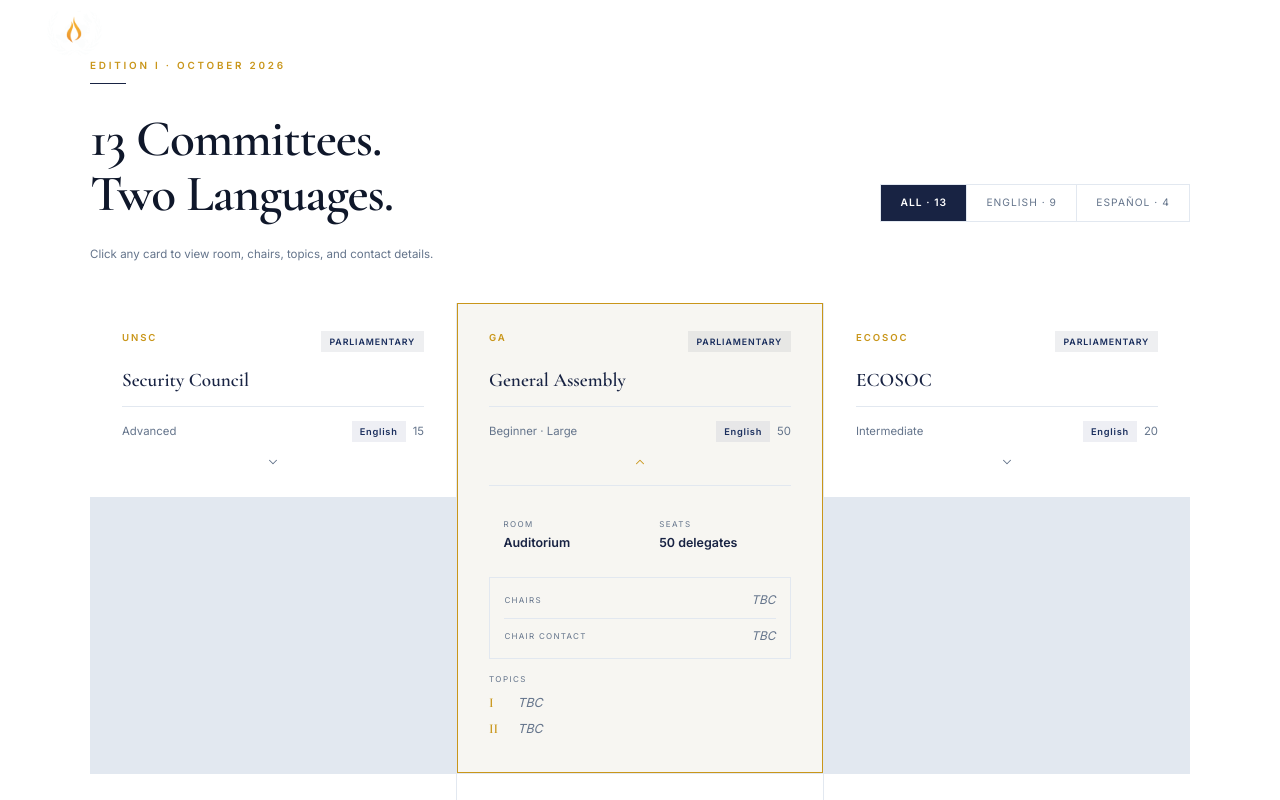
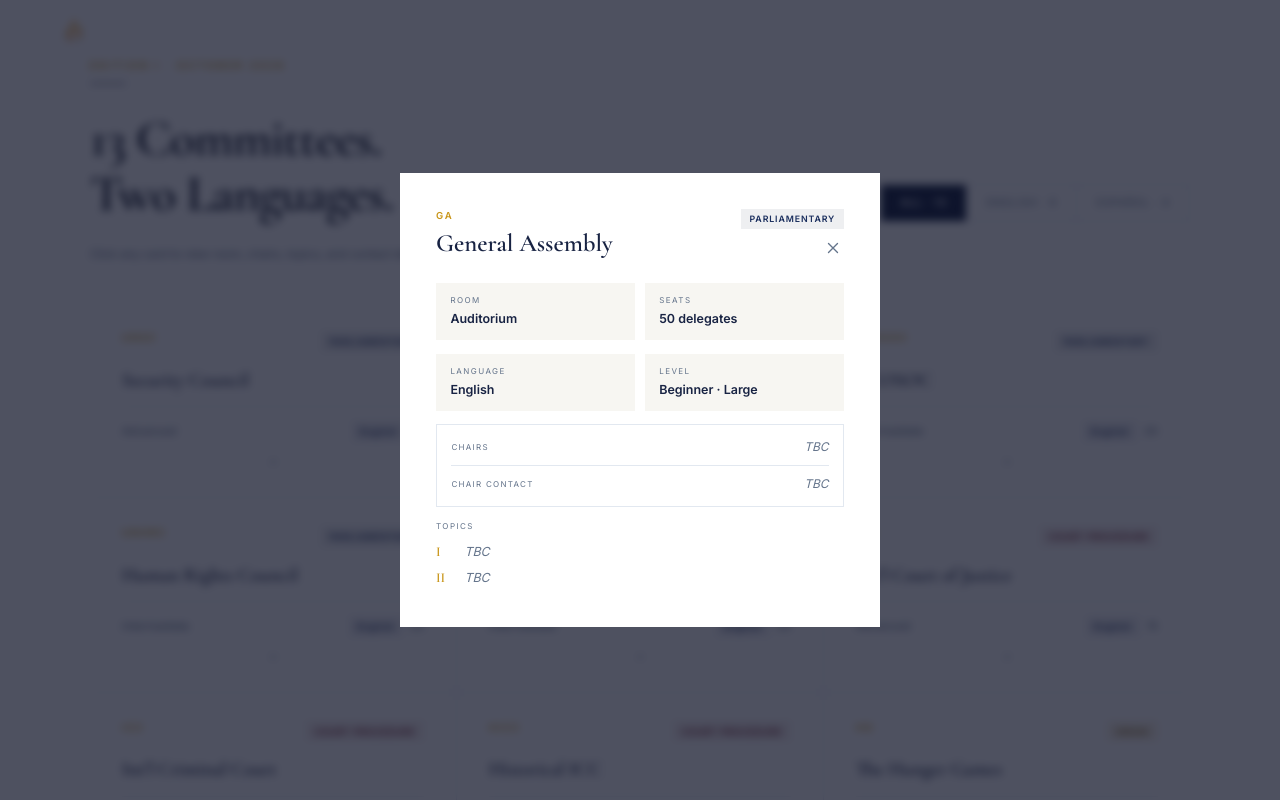
Before and after one commit to lincolnmun/website, a React (Vite) app: page / in a window 1280 px wide. Both pictures are taken after a click on the element 640 px from the left and 2340 px from the top of the page. Shown: the part 1940-2740 px from the top of the page. Built offline with nearby package versions, Linux system fonts and the light colour scheme.

Commit message:
update app.jsx

```diff
--- a/src/App.jsx
+++ b/src/App.jsx
@@ -70,12 +70,32 @@ function Rule({ light = false }) {
   )
 }
 
+/* ─── Countdown hook ────────────────────────────────────────────────────── */
+function useCountdown(isoTarget) {
+  const [time, setTime] = useState({ d: 0, h: 0, m: 0, s: 0 })
+  useEffect(() => {
+    const tick = () => {
+      const ms = Math.max(0, new Date(isoTarget) - Date.now())
+      setTime({
+        d: Math.floor(ms / 86400000),
+        h: Math.floor((ms % 86400000) / 3600000),
+        m: Math.floor((ms % 3600000) / 60000),
+        s: Math.floor((ms % 60000) / 1000),
+      })
+    }
+    tick()
+    const id = setInterval(tick, 1000)
+    return () => clearInterval(id)
+  }, [isoTarget])
+  return time
+}
+
 /* ─── Navbar ────────────────────────────────────────────────────────────── */
 const NAV = [
-  { label: 'About',        href: '#about' },
-  { label: 'Committees',   href: '#committees' },
-  { label: 'Schedule',     href: '#schedule' },
-  { label: 'Registration', href: '#registration' },
+  { label: 'About',      href: '#about' },
+  { label: 'Committees', href: '#committees' },
+  { label: 'Schedule',   href: '#schedule' },
+  { label: 'Letter',     href: '#letter' },
 ]
 
 function Navbar() {
@@ -143,7 +163,7 @@ function Navbar() {
               borderTop: '1px solid rgba(255,255,255,0.06)',
             }}
           >
-            {[...NAV, { label: 'Register', href: '#registration' }].map(({ label, href }) => (
+            {NAV.map(({ label, href }) => (
               <a key={label} href={href} onClick={() => setOpen(false)} style={{
                 display: 'block', fontFamily: F.body, fontSize: '0.72rem',
                 letterSpacing: '0.16em', textTransform: 'uppercase',
@@ -162,6 +182,8 @@ function Navbar() {
 
 /* ─── Hero ──────────────────────────────────────────────────────────────── */
 function Hero() {
+  const { d, h, m, s } = useCountdown('2026-10-02T16:00:00-03:00')
+
   return (
     <section style={{ position: 'relative', minHeight: '100vh', display: 'flex', alignItems: 'center', justifyContent: 'center', overflow: 'hidden' }}>
       <div style={{ position: 'absolute', inset: 0, backgroundImage: 'url(/campus.webp)', backgroundSize: 'cover', backgroundPosition: 'center', backgroundRepeat: 'no-repeat', transform: 'scale(1.05)' }} />
@@ -186,28 +208,30 @@ function Hero() {
 
         <motion.p
           initial={{ opacity: 0, y: 14 }} animate={{ opacity: 1, y: 0 }} transition={{ duration: 0.6, delay: 1.28 }}
-          style={{ fontFamily: F.display, fontSize: 'clamp(0.875rem, 1.5vw, 1rem)', color: 'rgba(255,255,255,0.7)', marginBottom: '0.25rem' }}
+          style={{ fontFamily: F.display, fontSize: 'clamp(0.875rem, 1.5vw, 1rem)', color: 'rgba(255,255,255,0.7)', marginBottom: '2rem' }}
         >
-          October 15th – October 18th 2026 · Vicente López, Buenos Aires
+          2 – 4 October 2026 · Vicente López, Buenos Aires
         </motion.p>
 
-        <motion.a
-          href="#registration"
-          initial={{ opacity: 0, y: 14 }} animate={{ opacity: 1, y: 0 }} transition={{ duration: 0.6, delay: 1.45 }}
-          style={{
-            display: 'inline-block', marginTop: '0.25rem',
-            fontFamily: F.body, fontSize: '0.72rem', fontWeight: 600,
-            letterSpacing: '0.16em', textTransform: 'uppercase',
-            background: C.goldLight, color: C.navy,
-            padding: '0.9rem 2.4rem', borderRadius: 2, textDecoration: 'none',
-            boxShadow: '0 8px 30px rgba(0,0,0,0.35)',
-            transition: 'background 0.2s, transform 0.2s',
-          }}
-          onMouseEnter={e => { e.currentTarget.style.background = '#e8a800'; e.currentTarget.style.transform = 'translateY(-2px)' }}
-          onMouseLeave={e => { e.currentTarget.style.background = C.goldLight; e.currentTarget.style.transform = 'translateY(0)' }}
+        <motion.div
+          initial={{ opacity: 0, y: 18 }} animate={{ opacity: 1, y: 0 }} transition={{ duration: 0.65, delay: 1.45 }}
+          style={{ display: 'inline-flex', border: '1px solid rgba(255,255,255,0.15)', backdropFilter: 'blur(8px)' }}
         >
-          Register
-        </motion.a>
+          {[{ v: d, l: 'Days' }, { v: h, l: 'Hours' }, { v: m, l: 'Min' }, { v: s, l: 'Sec' }].map(({ v, l }, i) => (
+            <div key={l} style={{
+              padding: 'clamp(0.9rem, 2vw, 1.3rem) clamp(1.1rem, 2.5vw, 1.75rem)',
+              textAlign: 'center',
+              borderRight: i < 3 ? '1px solid rgba(255,255,255,0.1)' : 'none',
+            }}>
+              <div style={{ fontFamily: F.display, fontSize: 'clamp(1.6rem, 3.5vw, 2.5rem)', fontWeight: 600, color: C.white, lineHeight: 1, letterSpacing: '-0.02em' }}>
+                {String(v).padStart(2, '0')}
+              </div>
+              <div style={{ fontFamily: F.body, fontSize: '0.52rem', letterSpacing: '0.22em', textTransform: 'uppercase', color: 'rgba(255,255,255,0.35)', marginTop: 5 }}>
+                {l}
+              </div>
+            </div>
+          ))}
+        </motion.div>
 
       </div>
     </section>
@@ -254,13 +278,13 @@ function About() {
             fontSize: 'clamp(2.4rem, 4vw, 3.75rem)', lineHeight: 1.08,
             letterSpacing: '-0.02em', marginBottom: '2rem',
           }}>
-            What is<br />LincolnMUN?
+            What is<br />LINCOLNMUN?
           </motion.h2>
           <motion.p variants={fadeUp} style={{ fontFamily: F.body, fontSize: '0.95rem', lineHeight: 1.85, color: '#334155', marginBottom: '1.35rem' }}>
-            LINCOLNMUN is the inaugural student-founded Model United Nations conference of Asociación Escuelas Lincoln. Designed as a recurring, twice-yearly institution — LINCOLNMUN I in October 2026 and LINCOLNMUN II in April 2027 — it is hosted on the Lincoln campus in Vicente López and open to secondary-school delegations across Buenos Aires Province and the broader region.
+            LINCOLNMUN is a student-run Model United Nations conference hosted at Asociación Escuelas Lincoln in Vicente López. It is open to secondary-school delegations from across Buenos Aires Province and the wider region. The first edition runs 2–4 October 2026; a second is planned for April 2027.
           </motion.p>
           <motion.p variants={fadeUp} style={{ fontFamily: F.body, fontSize: '0.95rem', lineHeight: 1.85, color: '#334155', marginBottom: '2.25rem' }}>
-            It is simultaneously a conference and the IB Diploma CAS project of the Founding Secretaries-General — built with the rigour and documentation standards of a professional institution, because that is what it is intended to become.
+            It was started by students, for students — as the CAS project of the Founding Secretaries-General. The goal is straightforward: a well-run conference that Buenos Aires schools can count on coming back to.
           </motion.p>
           <motion.blockquote variants={fadeUp} style={{
             borderLeft: `2px solid ${C.gold}`, paddingLeft: '1.4rem',
@@ -280,10 +304,10 @@ function About() {
               Founding Objectives
             </p>
             {[
-              { t: 'Rigour',     d: 'A well-chaired conference worth returning to — ≥85% of faculty advisors rate the overall experience ≥7/10.' },
-              { t: 'Access',     d: 'At least one third of attending schools have no standing MUN programme, widening the regional circuit.' },
-              { t: 'Continuity', d: 'Full documentation archive; asociación civil constituted 2026; structured handover to future Secretariats.' },
-              { t: 'Integrity',  d: 'Balanced budget with contingency intact; clean post-conference financial report shared with administration.' },
+              { t: 'Quality',    d: 'Well-prepared chairs, clear rules of procedure, and committees that stay on topic.' },
+              { t: 'Access',     d: 'Affordable registration and local venue so more schools can participate, not just those with travel budgets.' },
+              { t: 'Continuity', d: 'Run it twice, document everything, and hand it off so the next Secretariat can actually use what we built.' },
+              { t: 'Integrity',  d: 'Balanced books, transparent reporting, and no surprises for the school administration.' },
             ].map(({ t, d }, i) => (
               <div key={t} style={{ paddingBottom: i < 3 ? '1.5rem' : 0, marginBottom: i < 3 ? '1.5rem' : 0, borderBottom: i < 3 ? '1px solid rgba(255,255,255,0.06)' : 'none' }}>
                 <p style={{ fontFamily: F.display, fontSize: '1.05rem', fontWeight: 600, color: C.white, marginBottom: '0.3rem' }}>{t}</p>
@@ -338,24 +362,17 @@ const TYPE_TAG = {
   crisis:        { label: 'Crisis',          bg: 'rgba(170,110,0,0.09)',  fg: '#7A5200' },
 }
 
-function CommitteeCard({ c, isExpanded, onToggle }) {
+function CommitteeCard({ c, onOpen }) {
   const tag = TYPE_TAG[c.type]
-  const isTBC = v => v === 'TBC'
-
   return (
     <motion.div
       layout
       initial={{ opacity: 0 }} animate={{ opacity: 1 }} exit={{ opacity: 0 }}
       transition={{ duration: 0.18 }}
-      onClick={onToggle}
-      style={{
-        background: C.white, padding: '1.75rem 2rem', cursor: 'pointer',
-        transition: 'background 0.18s',
-        outline: isExpanded ? `1.5px solid ${C.gold}` : 'none',
-        outlineOffset: -1,
-      }}
-      onMouseEnter={e => { if (!isExpanded) e.currentTarget.style.background = C.offWhite }}
-      onMouseLeave={e => { if (!isExpanded) e.currentTarget.style.background = C.white }}
+      onClick={onOpen}
+      style={{ background: C.white, padding: '1.75rem 2rem', cursor: 'pointer', transition: 'background 0.18s' }}
+      onMouseEnter={e => { e.currentTarget.style.background = C.offWhite }}
+      onMouseLeave={e => { e.currentTarget.style.background = C.white }}
     >
       <div style={{ display: 'flex', justifyContent: 'space-between', alignItems: 'flex-start', marginBottom: '1rem' }}>
         <span style={{ fontFamily: F.body, fontSize: '0.6rem', letterSpacing: '0.2em', textTransform: 'uppercase', color: C.gold, fontWeight: 700 }}>
@@ -384,37 +401,95 @@ function CommitteeCard({ c, isExpanded, onToggle }) {
         </div>
       </div>
 
-      {/* Chevron */}
       <div style={{ display: 'flex', justifyContent: 'center', marginTop: '0.85rem' }}>
-        <motion.svg
-          animate={{ rotate: isExpanded ? 180 : 0 }}
-          transition={{ duration: 0.22 }}
-          width="14" height="14" fill="none"
-          stroke={isExpanded ? C.gold : C.muted}
-          strokeWidth="1.8" viewBox="0 0 24 24"
+        <svg width="14" height="14" fill="none" stroke={C.muted} strokeWidth="1.8" viewBox="0 0 24 24">
+          <path strokeLinecap="round" strokeLinejoin="round" d="M15 12H9m6 0l-3-3m3 3l-3 3" />
+        </svg>
+      </div>
+    </motion.div>
+  )
+}
+
+function CommitteeModal({ c, onClose }) {
+  const isTBC = v => v === 'TBC'
+  const tag = TYPE_TAG[c.type]
+
+  const handleKey = (e) => { if (e.key === 'Escape') onClose() }
+  const ref = useRef(null)
+  useEffect(() => { ref.current?.focus() }, [])
+
+  return (
+    <motion.div
+      initial={{ opacity: 0 }} animate={{ opacity: 1 }} exit={{ opacity: 0 }}
+      transition={{ duration: 0.18 }}
+      onClick={onClose}
+      style={{
+        position: 'fixed', inset: 0, zIndex: 9999,
+        background: 'rgba(10,15,35,0.72)', backdropFilter: 'blur(4px)',
+        display: 'flex', alignItems: 'center', justifyContent: 'center',
+        padding: '1rem',
+      }}
     >
-          <path strokeLinecap="round" strokeLinejoin="round" d="M6 9l6 6 6-6" />
-        </motion.svg>
+      <motion.div
+        initial={{ opacity: 0, y: 24, scale: 0.97 }}
+        animate={{ opacity: 1, y: 0, scale: 1 }}
+        exit={{ opacity: 0, y: 16, scale: 0.97 }}
+        transition={{ duration: 0.26, ease: [0.16, 1, 0.3, 1] }}
+        onClick={e => e.stopPropagation()}
+        onKeyDown={handleKey}
+        tabIndex={-1}
+        ref={ref}
+        style={{
+          background: C.white, maxWidth: 480, width: '100%',
+          maxHeight: '90vh', overflowY: 'auto',
+          padding: '2.25rem 2.25rem 2rem',
+          outline: 'none',
+        }}
+      >
+        {/* Header */}
+        <div style={{ display: 'flex', justifyContent: 'space-between', alignItems: 'flex-start', marginBottom: '1.5rem' }}>
+          <div>
+            <p style={{ fontFamily: F.body, fontSize: '0.6rem', letterSpacing: '0.2em', textTransform: 'uppercase', color: C.gold, fontWeight: 700, marginBottom: '0.35rem' }}>
+              {c.abbr}
+            </p>
+            <h2 style={{ fontFamily: F.display, fontSize: '1.55rem', fontWeight: 600, color: C.navy, lineHeight: 1.2 }}>
+              {c.name}
+            </h2>
+          </div>
+          <div style={{ display: 'flex', flexDirection: 'column', alignItems: 'flex-end', gap: 8 }}>
+            <span style={{ fontFamily: F.body, fontSize: '0.55rem', letterSpacing: '0.1em', textTransform: 'uppercase', padding: '0.22rem 0.55rem', background: tag.bg, color: tag.fg, fontWeight: 600 }}>
+              {tag.label}
+            </span>
+            <button
+              onClick={onClose}
+              style={{ background: 'none', border: 'none', cursor: 'pointer', padding: '2px', lineHeight: 0 }}
+              aria-label="Close"
+            >
+              <svg width="18" height="18" fill="none" stroke={C.muted} strokeWidth="1.8" viewBox="0 0 24 24">
+                <path strokeLinecap="round" strokeLinejoin="round" d="M6 18L18 6M6 6l12 12" />
+              </svg>
+            </button>
+          </div>
         </div>
 
-      {/* Expandable details */}
-      <AnimatePresence initial={false}>
-        {isExpanded && (
-          <motion.div
-            key="details"
-            initial={{ opacity: 0, height: 0 }}
-            animate={{ opacity: 1, height: 'auto' }}
-            exit={{ opacity: 0, height: 0 }}
-            transition={{ duration: 0.28, ease: [0.16, 1, 0.3, 1] }}
-            style={{ overflow: 'hidden' }}
-          >
-            <div style={{ paddingTop: '1.25rem', marginTop: '1rem', borderTop: `1px solid ${C.border}` }}>
-
         {/* Room & Seats */}
-              <div className="grid grid-cols-2" style={{ gap: '0.6rem', marginBottom: '0.85rem' }}>
+        <div style={{ display: 'grid', gridTemplateColumns: '1fr 1fr', gap: '0.6rem', marginBottom: '0.85rem' }}>
           {[
             { label: 'Room', value: c.room },
             { label: 'Seats', value: `${c.seats} delegates` },
+          ].map(({ label, value }) => (
+            <div key={label} style={{ background: C.offWhite, padding: '0.7rem 0.9rem' }}>
+              <p style={{ fontFamily: F.body, fontSize: '0.5rem', letterSpacing: '0.18em', textTransform: 'uppercase', color: C.muted, marginBottom: '0.25rem' }}>{label}</p>
+              <p style={{ fontFamily: F.body, fontSize: '0.78rem', fontWeight: 600, color: C.navy }}>{value}</p>
+            </div>
+          ))}
+        </div>
+
+        {/* Lang & Note */}
+        <div style={{ display: 'grid', gridTemplateColumns: '1fr 1fr', gap: '0.6rem', marginBottom: '0.85rem' }}>
+          {[
+            { label: 'Language', value: c.lang === 'es' ? 'Español' : 'English' },
+            { label: 'Level', value: c.note },
           ].map(({ label, value }) => (
             <div key={label} style={{ background: C.offWhite, padding: '0.7rem 0.9rem' }}>
               <p style={{ fontFamily: F.body, fontSize: '0.5rem', letterSpacing: '0.18em', textTransform: 'uppercase', color: C.muted, marginBottom: '0.25rem' }}>{label}</p>
@@ -442,30 +517,26 @@ function CommitteeCard({ c, isExpanded, onToggle }) {
 
         {/* Topics */}
         <div>
-                <p style={{ fontFamily: F.body, fontSize: '0.5rem', letterSpacing: '0.18em', textTransform: 'uppercase', color: C.muted, marginBottom: '0.5rem' }}>Topics</p>
+          <p style={{ fontFamily: F.body, fontSize: '0.5rem', letterSpacing: '0.18em', textTransform: 'uppercase', color: C.muted, marginBottom: '0.6rem' }}>Topics</p>
           {[{ n: 'I', v: c.topic1 }, { n: 'II', v: c.topic2 }].map(({ n, v }) => (
-                  <div key={n} style={{ display: 'flex', gap: '0.65rem', alignItems: 'flex-start', marginBottom: '0.35rem' }}>
+            <div key={n} style={{ display: 'flex', gap: '0.65rem', alignItems: 'flex-start', marginBottom: '0.4rem' }}>
               <span style={{ fontFamily: F.display, fontSize: '0.85rem', color: C.gold, fontWeight: 600, minWidth: 18, lineHeight: 1.5 }}>{n}</span>
               <span style={{ fontFamily: F.body, fontSize: '0.78rem', color: isTBC(v) ? C.muted : C.text, fontStyle: isTBC(v) ? 'italic' : 'normal', lineHeight: 1.55 }}>{v}</span>
             </div>
           ))}
         </div>
-
-            </div>
       </motion.div>
-        )}
-      </AnimatePresence>
     </motion.div>
   )
 }
 
 function Committees() {
   const [lang, setLang] = useState('all')
-  const [expanded, setExpanded] = useState(null)
+  const [modal, setModal] = useState(null)
   const filtered = lang === 'all' ? COMMITTEES : COMMITTEES.filter(c => c.lang === lang)
 
-  const handleLangChange = (key) => { setLang(key); setExpanded(null) }
-  const handleToggle = (abbr) => setExpanded(prev => prev === abbr ? null : abbr)
+  const handleLangChange = (key) => { setLang(key) }
+  const handleToggle = (abbr) => setModal(abbr)
 
   return (
     <section id="committees" style={{ background: C.white, padding: '7rem 2.5rem' }}>
@@ -518,17 +589,20 @@ function Committees() {
               const orphanStyle = isOrphan && orphans === 1 ? { gridColumnStart: 2 } : {}
               return (
                 <div key={c.abbr} style={orphanStyle}>
-                  <CommitteeCard
-                    c={c}
-                    isExpanded={expanded === c.abbr}
-                    onToggle={() => handleToggle(c.abbr)}
-                  />
+                  <CommitteeCard c={c} onOpen={() => handleToggle(c.abbr)} />
                 </div>
               )
             })}
           </AnimatePresence>
         </motion.div>
       </div>
+
+      <AnimatePresence>
+        {modal && (() => {
+          const c = COMMITTEES.find(x => x.abbr === modal)
+          return c ? <CommitteeModal key={modal} c={c} onClose={() => setModal(null)} /> : null
+        })()}
+      </AnimatePresence>
     </section>
   )
 }
@@ -634,62 +708,62 @@ function Schedule() {
   )
 }
 
-/* ─── Registration ───────────────────────────────────────────────────────── */
-function Registration() {
+/* ─── Letter ─────────────────────────────────────────────────────────────── */
+function Letter() {
   return (
-    <section id="registration" style={{ background: C.navy, padding: '7rem 2.5rem' }}>
-      <div className="grid grid-cols-1 md:grid-cols-2" style={{ maxWidth: 1100, margin: '0 auto', gap: '5rem', alignItems: 'start' }}>
-
+    <section id="letter" style={{ background: C.navy, padding: '7rem 2.5rem' }}>
+      <div style={{ maxWidth: 680, margin: '0 auto' }}>
         <Reveal>
-          <Label light>Registration · Edition I</Label>
+          <Label light>From the Secretariat</Label>
           <Rule light />
           <motion.h2 variants={fadeUp} style={{
             fontFamily: F.display, fontWeight: 600, color: C.white,
-            fontSize: 'clamp(2.25rem, 4vw, 3.5rem)', lineHeight: 1.08, letterSpacing: '-0.02em', marginBottom: '1.5rem',
+            fontSize: 'clamp(2rem, 4vw, 3rem)', lineHeight: 1.1, letterSpacing: '-0.02em', marginBottom: '2.5rem',
           }}>
-            Join the<br />Founding Edition
+            A letter from the<br />Secretaries-General
           </motion.h2>
-          <motion.p variants={fadeUp} style={{ fontFamily: F.body, fontSize: '0.93rem', lineHeight: 1.85, color: 'rgba(255,255,255,0.52)', marginBottom: '1.5rem' }}>
-            Registration follows a deliberate two-step sequence. Schools first submit a non-binding Expression of Interest — this lets us confirm the date works across school calendars and gauge real demand before anything is published. The formal registration form follows once fees and committees are locked.
-          </motion.p>
-          <motion.p variants={fadeUp} style={{ fontFamily: F.body, fontSize: '0.8rem', lineHeight: 1.75, color: 'rgba(255,255,255,0.3)' }}>
-            Open to secondary-school delegations from Buenos Aires Province and the broader region. At least one third of seats are reserved for schools without a standing MUN programme.
-          </motion.p>
-        </Reveal>
 
-        <Reveal>
-          <motion.div variants={fadeUp} style={{ border: '1px solid rgba(255,255,255,0.1)', padding: '2.25rem 2.5rem' }}>
-            <div style={{ marginBottom: '2.25rem' }}>
-              {[
-                { n: '01', t: 'Expression of Interest', d: 'Non-binding. Indicate your school, estimated delegation size, and committee language preferences. Sent before fees or topics are published.' },
-                { n: '02', t: 'Binding Registration',   d: 'Opens once dates, fee, and committees are confirmed. Captures delegation specifics, Code of Conduct acknowledgement, and payment.' },
-                { n: '03', t: 'Confirmation Packet',    d: 'Receive committee assignments, background guides 8 weeks prior, and pre-conference briefing materials for faculty advisors.' },
-              ].map(({ n, t, d }, i) => (
-                <div key={n} style={{
-                  display: 'flex', gap: '1.25rem',
-                  paddingBottom: i < 2 ? '1.75rem' : 0, marginBottom: i < 2 ? '1.75rem' : 0,
-                  borderBottom: i < 2 ? '1px solid rgba(255,255,255,0.06)' : 'none',
+          <motion.div variants={fadeUp} style={{
+            borderLeft: `2px solid ${C.gold}`, paddingLeft: '1.75rem',
           }}>
-                  <span style={{ fontFamily: F.display, fontSize: '1.3rem', fontWeight: 600, color: 'rgba(253,183,30,0.45)', lineHeight: 1, minWidth: 28 }}>{n}</span>
-                  <div>
-                    <p style={{ fontFamily: F.body, fontWeight: 600, fontSize: '0.81rem', color: C.white, marginBottom: '0.4rem' }}>{t}</p>
-                    <p style={{ fontFamily: F.body, fontSize: '0.75rem', lineHeight: 1.65, color: 'rgba(255,255,255,0.38)' }}>{d}</p>
+            <div style={{ marginTop: '1rem' }}>
+              <p style={{ fontFamily: F.body, fontSize: '0.78rem', color: 'rgba(255,255,255,0.38)', marginBottom: '2rem', fontStyle: 'italic' }}>
+                Best regards,
+              </p>
+              <p style={{ fontFamily: F.display, fontSize: '1.05rem', fontWeight: 600, color: C.white, marginBottom: '0.15rem' }}>
+                Manav Purswani
+              </p>
+              <p style={{ fontFamily: F.body, fontSize: '0.68rem', color: 'rgba(255,255,255,0.38)', marginBottom: '1.5rem' }}>
+                Founding Secretary-General, LINCOLNMUN
+              </p>
+              <p style={{ fontFamily: F.display, fontSize: '1.05rem', fontWeight: 600, color: C.white, marginBottom: '0.15rem' }}>
+                Cata Gamero
+              </p>
+              <p style={{ fontFamily: F.body, fontSize: '0.68rem', color: 'rgba(255,255,255,0.38)', marginBottom: '1.5rem' }}>
+                Founding Secretary-General, LINCOLNMUN
+              </p>
+              <p style={{ fontFamily: F.body, fontSize: '0.63rem', color: 'rgba(255,255,255,0.22)', letterSpacing: '0.04em' }}>
+                Asociación Escuelas Lincoln, Buenos Aires, Argentina, 2026
+              </p>
             </div>
-                </div>
-              ))}
-            </div>
+          </motion.div>
+
+          <motion.div variants={fadeUp} style={{ marginTop: '3rem', paddingTop: '2rem', borderTop: '1px solid rgba(255,255,255,0.08)' }}>
+            <p style={{ fontFamily: F.body, fontSize: '0.78rem', color: 'rgba(255,255,255,0.35)', marginBottom: '1.1rem' }}>
+              Questions about registration, committees, or logistics?
+            </p>
             <a
-              href="mailto:munleadership@lincoln.edu.ar?subject=LINCOLNMUN I — Expression of Interest"
+              href="mailto:munleadership@lincoln.edu.ar"
               style={{
-                display: 'block', textAlign: 'center',
+                display: 'inline-block',
                 fontFamily: F.body, fontSize: '0.67rem', fontWeight: 600, letterSpacing: '0.16em', textTransform: 'uppercase',
-                background: C.goldLight, color: C.navy, padding: '1.1rem 2rem',
+                background: C.goldLight, color: C.navy, padding: '0.9rem 2rem',
                 textDecoration: 'none', transition: 'background 0.18s',
               }}
               onMouseEnter={e => (e.currentTarget.style.background = '#e8a800')}
               onMouseLeave={e => (e.currentTarget.style.background = C.goldLight)}
             >
-              Submit Expression of Interest
+              Get in touch
             </a>
           </motion.div>
         </Reveal>
@@ -719,7 +793,7 @@ function Contact() {
             <p style={{ fontFamily: F.body, fontSize: '0.57rem', letterSpacing: '0.24em', textTransform: 'uppercase', color: C.goldLight, marginBottom: '1.2rem', fontWeight: 600 }}>
               Quick Links
             </p>
-            {['About', 'Committees', 'Schedule', 'Registration'].map(link => (
+            {['About', 'Committees', 'Schedule', 'Letter'].map(link => (
               <a key={link} href={`#${link.toLowerCase()}`} style={{
                 display: 'block', fontFamily: F.body, fontSize: '0.79rem',
                 color: 'rgba(255,255,255,0.38)', textDecoration: 'none', marginBottom: '0.55rem', transition: 'color 0.2s',
@@ -782,7 +856,7 @@ export default function App() {
       <About />
       <Committees />
       <Schedule />
-      <Registration />
+      <Letter />
       <Contact />
       <Footer />
     </>
```
Lines whose indentation alone changed are shown as unchanged.
